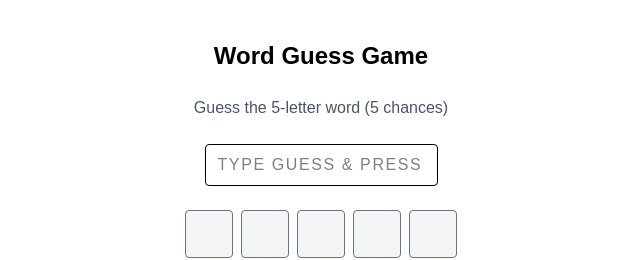
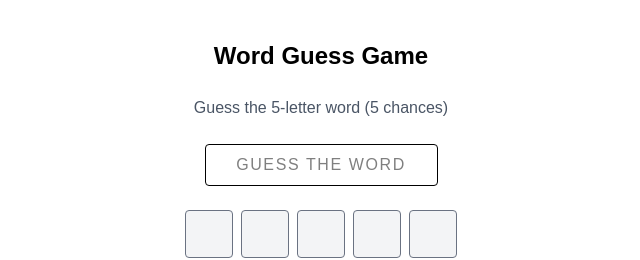
Before and after one commit to Wick-99/word-game, a Next.js app: page / in a window 1280 px wide. Shown: the top 260 px of the page, without its empty margins (319-959 px from the left). Built offline with nearby package versions, Linux system fonts and the light colour scheme.

Commit message:
changes placeholder

```diff
--- a/components/Input.tsx
+++ b/components/Input.tsx
@@ -27,7 +27,7 @@ const Input = ({ guesses, setGuesses }: InputProps) => {
          onChange={(e) => setCurrentGuess(e.target.value)}
          onKeyDown={handleKeyDown}
          className="border px-3 py-2 rounded text-center uppercase tracking-widest"
-         placeholder="Type guess & press Enter"
+         placeholder="Guess The Word"
       />
    );
 };
```
